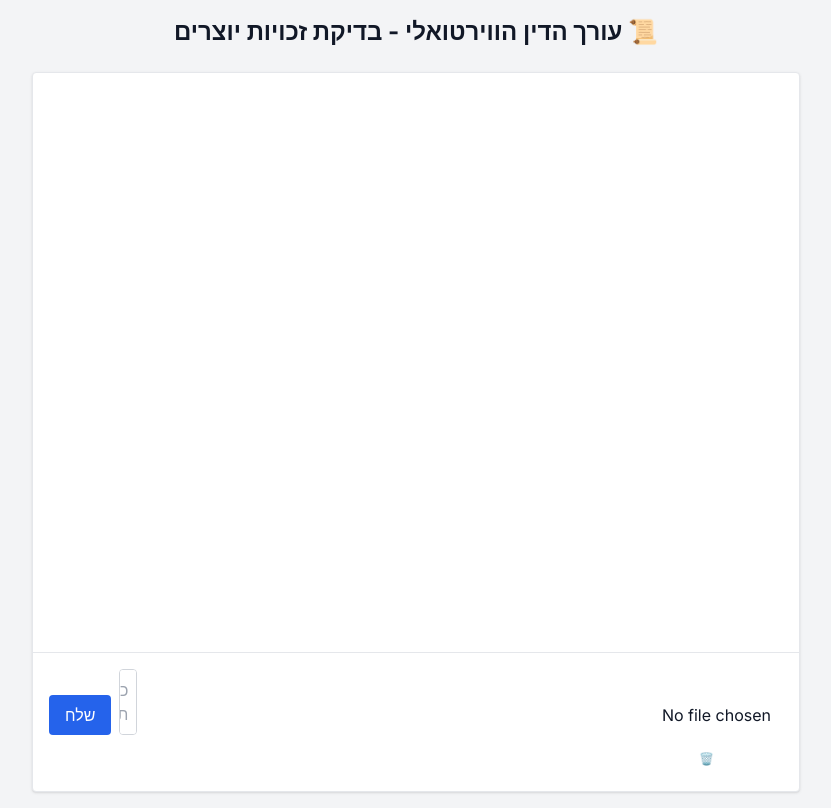
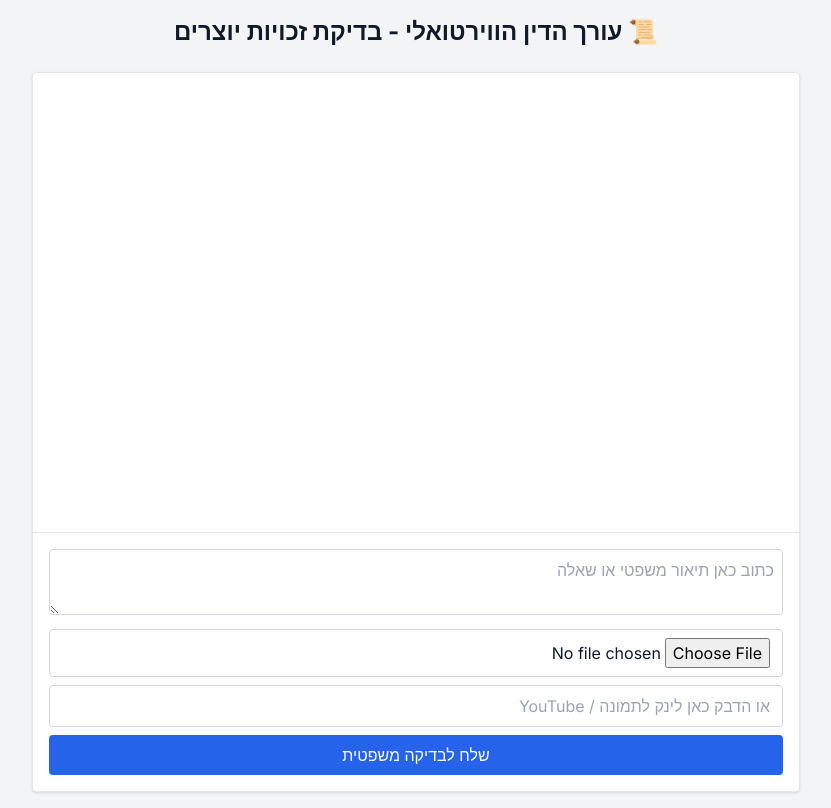
Before and after one commit to Avraham-prog/copyright-checker, a Next.js app: page / in a window 1280 px wide. Shown: the whole page, without its empty margins (224-1055 px from the left). Built offline with nearby package versions, Linux system fonts and the light colour scheme.

Commit message:
Update FormDataSender.tsx

```diff
--- a/components/FormDataSender.tsx
+++ b/components/FormDataSender.tsx
@@ -11,22 +11,15 @@ interface Message {
   prompt: string;
   imageUrl?: string;
   response?: string;
-  timestamp: number;
 }
 
 export default function FormDataSender() {
   const [prompt, setPrompt] = useState("");
   const [file, setFile] = useState<File | null>(null);
+  const [url, setUrl] = useState("");
   const [loading, setLoading] = useState(false);
   const [error, setError] = useState("");
-  const [messages, setMessages] = useState<Message[]>(() => {
-    if (typeof window !== "undefined") {
-      const stored = localStorage.getItem("chat_history");
-      return stored ? JSON.parse(stored) : [];
-    }
-    return [];
-  });
-
+  const [messages, setMessages] = useState<Message[]>([]);
   const messagesEndRef = useRef<HTMLDivElement>(null);
 
   const scrollToBottom = () => {
@@ -35,17 +28,11 @@ export default function FormDataSender() {
 
   useEffect(() => {
     scrollToBottom();
-    localStorage.setItem("chat_history", JSON.stringify(messages));
   }, [messages]);
 
-  const formatTime = (timestamp: number) => {
-    const date = new Date(timestamp);
-    return date.toLocaleTimeString([], { hour: "2-digit", minute: "2-digit" });
-  };
-
   const handleSubmit = async () => {
-    if (!prompt && !file) {
-      setError("יש להזין טקסט או לבחור קובץ מדיה");
+    if (!prompt && !file && !url) {
+      setError("יש להזין טקסט, לבחור קובץ או להדביק URL");
       return;
     }
 
@@ -53,9 +40,9 @@ export default function FormDataSender() {
     setError("");
 
     try {
-      let imageUrl = "";
+      let imageUrl = url;
 
-      if (file) {
+      if (!imageUrl && file) {
         const uploadData = new FormData();
         uploadData.append("file", file);
         uploadData.append("upload_preset", "unsigned_audio");
@@ -71,13 +58,6 @@ export default function FormDataSender() {
       const formData = new FormData();
       formData.append("prompt", prompt);
       if (imageUrl) formData.append("image", imageUrl);
-
-      const timestamp = Date.now();
-
-      setMessages((prev) => [
-        ...prev,
-        { type: "user", prompt, imageUrl: imageUrl || undefined, timestamp },
-      ]);
 
       const res = await fetch(
         process.env.NEXT_PUBLIC_LEGAL_ANALYSIS_API_URL || "",
@@ -95,11 +75,13 @@ export default function FormDataSender() {
 
       setMessages((prev) => [
         ...prev,
-        { type: "bot", prompt, response: data.summary, timestamp: Date.now() },
+        { type: "user", prompt, imageUrl },
+        { type: "bot", prompt, response: data.summary },
       ]);
 
       setPrompt("");
       setFile(null);
+      setUrl("");
     } catch (e: any) {
       setError(e.message || "אירעה שגיאה בשליחה");
     } finally {
@@ -107,14 +89,9 @@ export default function FormDataSender() {
     }
   };
 
-  const handleReset = () => {
-    setMessages([]);
-    localStorage.removeItem("chat_history");
-  };
-
   return (
     <div className="flex flex-col h-[90vh] max-w-3xl mx-auto border rounded shadow bg-white overflow-hidden">
-      <div className="flex-1 overflow-y-auto p-4 space-y-4">
+      <div className="flex-1 overflow-y-auto p-4 space-y-4 min-h-0">
         {messages.map((msg, index) => (
           <div
             key={index}
@@ -127,9 +104,6 @@ export default function FormDataSender() {
                   : "bg-gray-100 text-left"
               }`}
             >
-              <div className="text-[10px] text-gray-400 mb-1">
-                {msg.type === "user" ? "אתה" : "עורך הדין הווירטואלי"} • {formatTime(msg.timestamp)}
-              </div>
               {msg.imageUrl && (
                 <img
                   src={msg.imageUrl}
@@ -142,40 +116,33 @@ export default function FormDataSender() {
             </div>
           </div>
         ))}
-        {loading && (
-          <div className="flex justify-start">
-            <div className="bg-gray-100 px-4 py-2 rounded-xl shadow-sm text-sm text-gray-500 animate-pulse">
-              כותב תשובה...
-            </div>
-          </div>
-        )}
         <div ref={messagesEndRef} />
       </div>
 
       <div className="border-t p-4 space-y-2">
-        <div className="flex gap-2 items-end">
+        <Textarea
+          placeholder="כתוב כאן תיאור משפטי או שאלה"
+          value={prompt}
+          onChange={(e) => setPrompt(e.target.value)}
+        />
         <Input
           type="file"
           onChange={(e) => setFile(e.target.files?.[0] || null)}
-            className="w-[40px] p-0 border-none file:hidden"
-            title="צרף קובץ"
         />
-          <Textarea
-            placeholder="כתוב כאן שאלה או תיאור משפטי + אפשר לצרף קובץ"
-            value={prompt}
-            onChange={(e) => setPrompt(e.target.value)}
-            className="flex-1 resize-none"
+        <Input
+          type="text"
+          placeholder="או הדבק כאן לינק לתמונה / YouTube"
+          value={url}
+          onChange={(e) => setUrl(e.target.value)}
         />
-          <Button onClick={handleSubmit} disabled={loading}>
-            {loading ? "⏳ חושב..." : "שלח"}
+        <Button
+          onClick={handleSubmit}
+          disabled={loading}
+          className="w-full"
+        >
+          {loading ? "⏳ חושב..." : "שלח לבדיקה משפטית"}
         </Button>
-        </div>
-        <div className="flex justify-between">
         {error && <p className="text-red-600 text-sm">❌ {error}</p>}
-          <Button className="text-xs text-gray-500 bg-transparent hover:bg-gray-100" onClick={handleReset}>
-            נקה שיחה 🗑️
-          </Button>
-        </div>
       </div>
     </div>
   );
```
Lines whose indentation alone changed are shown as unchanged.
